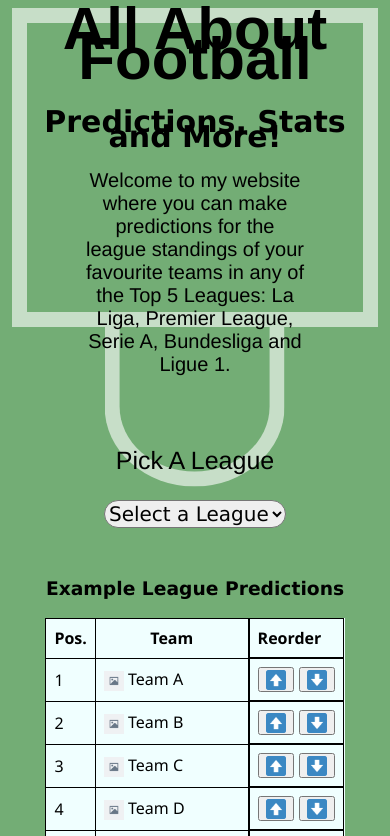
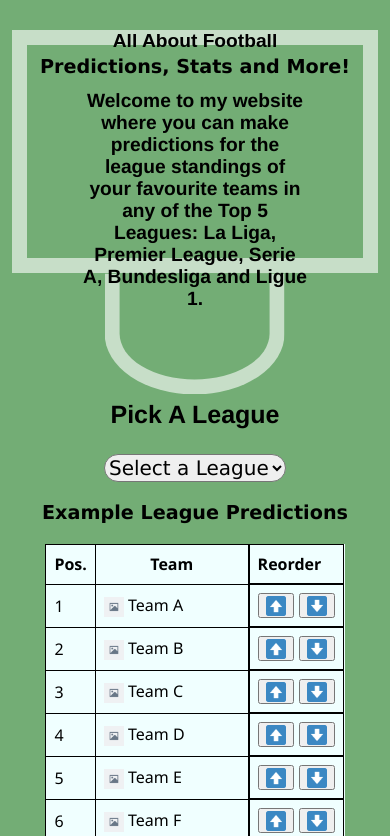
Before and after one commit to lawgalyadel/FootballFormative, a plain HTML site: page index.html in a window 390 px wide. Shown: the top 836 px of the page. Drawn offline with Linux system fonts and the light colour scheme.

Commit message:
Fixing for phone 2

```diff
--- a/style.css
+++ b/style.css
@@ -96,7 +96,6 @@ select {
 
 .LeagueSection {
     text-align: center;
-    margin-top: 50px;
 }
 
 h3 {
@@ -225,4 +224,17 @@ h6 {
         gap: 0%;
         overflow: hidden;
     }
+
+    h1, h2, h3, h4, h5, h6, p {
+        font-weight: bold;
+        font-size: larger;
+    }
+
+    .LeagueForm {
+        margin-top: 90px;
+    }
+
+    .headers {
+        margin-top: 30px;
+    }
 }
```
